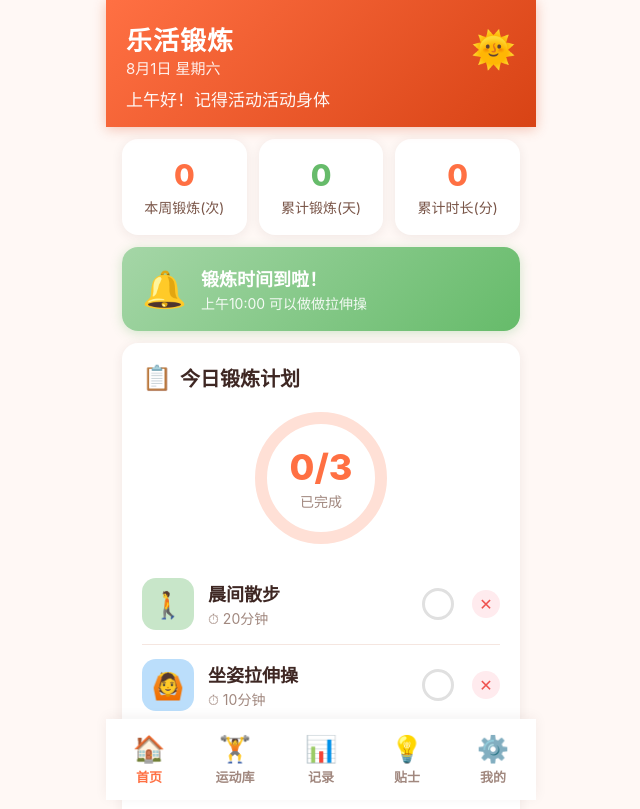
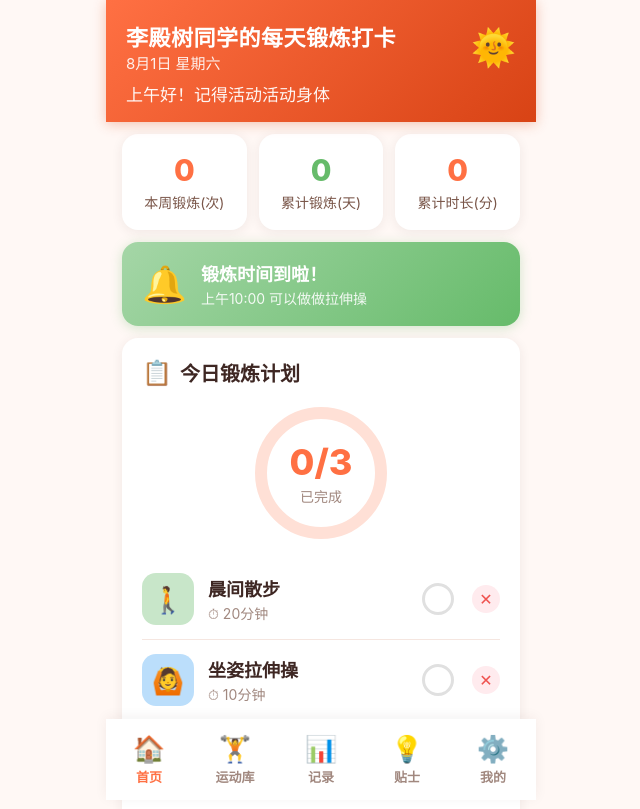
Before and after one commit to fych2018/lehuo-exercise, a plain HTML site: page index.html in a window 1280 px wide. Shown: the top 809 px of the page, without its empty margins (319-959 px from the left). Drawn offline with Linux system fonts and the light colour scheme.

Commit message:
rename app to daily exercise check-in

```diff
--- a/index.html
+++ b/index.html
@@ -3,7 +3,7 @@
 <head>
     <meta charset="UTF-8">
     <meta name="viewport" content="width=device-width, initial-scale=1.0, maximum-scale=1.0, user-scalable=no">
-    <title>乐活锻炼 - 老人锻炼督促助手</title>
+    <title>李殿树同学的每天锻炼打卡</title>
     <style>
         * {
             margin: 0;
@@ -78,9 +78,9 @@
         }
 
         .header-title {
-            font-size: 26px;
+            font-size: 22px;
             font-weight: 700;
-            letter-spacing: 1px;
+            letter-spacing: 0.5px;
         }
 
         .header-date {
@@ -1310,7 +1310,7 @@
             <div class="header">
                 <div class="header-top">
                     <div>
-                        <div class="header-title">乐活锻炼</div>
+                        <div class="header-title">李殿树同学的每天锻炼打卡</div>
                         <div class="header-date" id="todayDate"></div>
                     </div>
                     <div style="font-size: 36px;">🌞</div>
```
